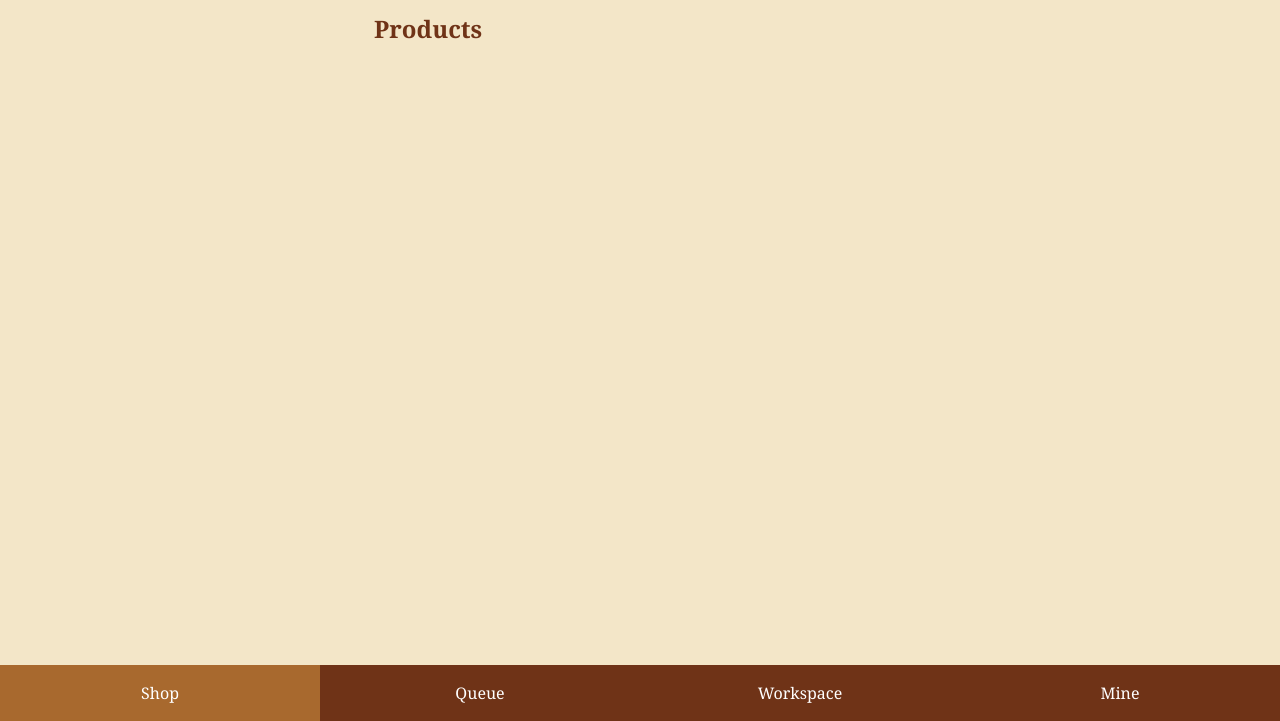
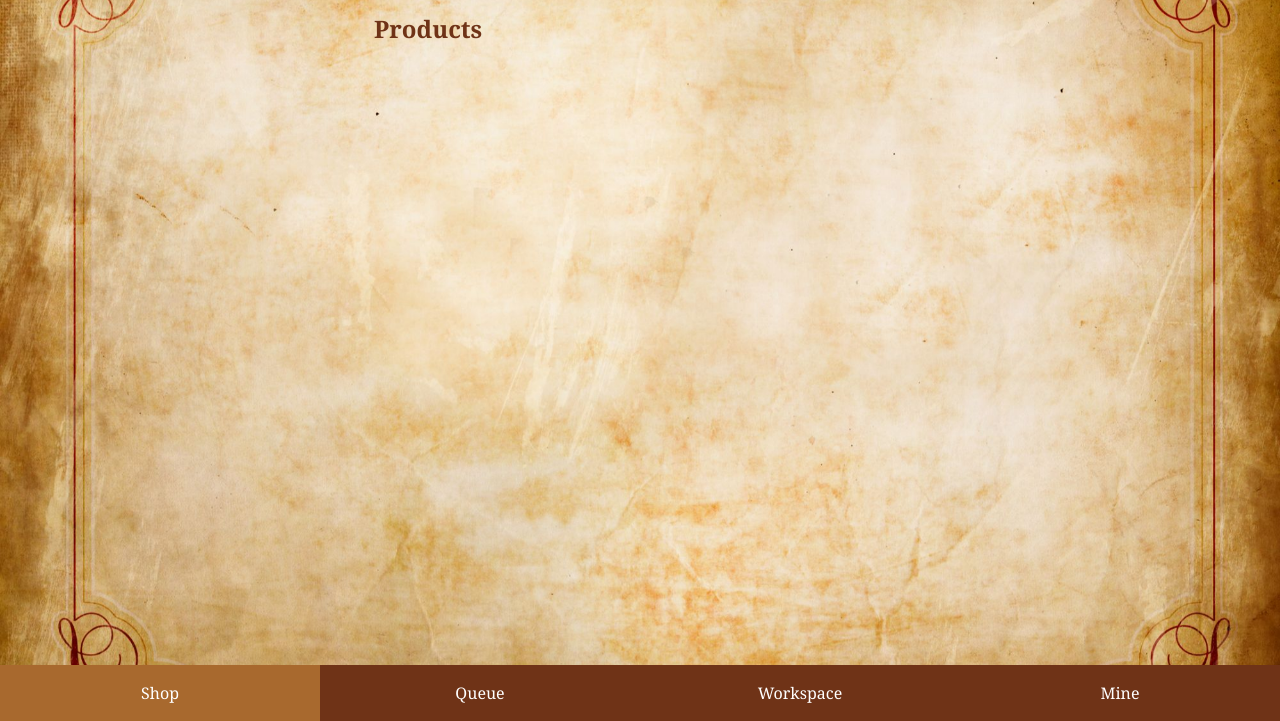
Before and after one commit to MaazHawa/KU-HSD-2026, a website: page public/index.html in a window 1280 px wide. Shown: the part 79-800 px from the top of the page. Drawn offline with Linux system fonts and the light colour scheme; no server answers.

Commit message:
add: new background

```diff
--- a/public/assets/css/styles.css
+++ b/public/assets/css/styles.css
@@ -18,6 +18,14 @@ body {
   background: var(--parchment);
   color: var(--ink);
   font-family: Georgia, "Times New Roman", serif;
+}
+
+body::before {
+  content: "";
+  position: fixed;
+  inset: 0;
+  z-index: -1;
+  background: url("../img/parchment.jpg") center / cover no-repeat;
 }
 
 header {
```
Also changed, not shown: .claude/launch.json (added), public/assets/img/parchment.jpg (added).
